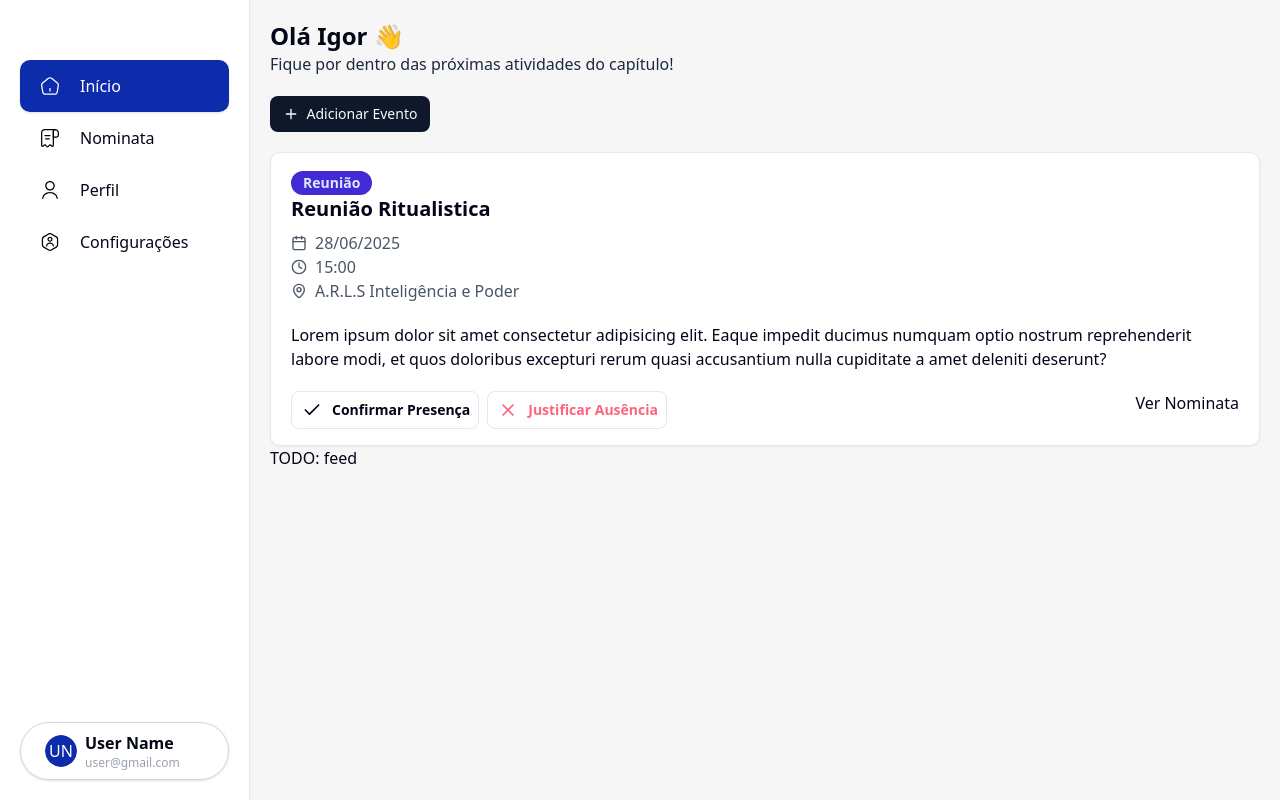
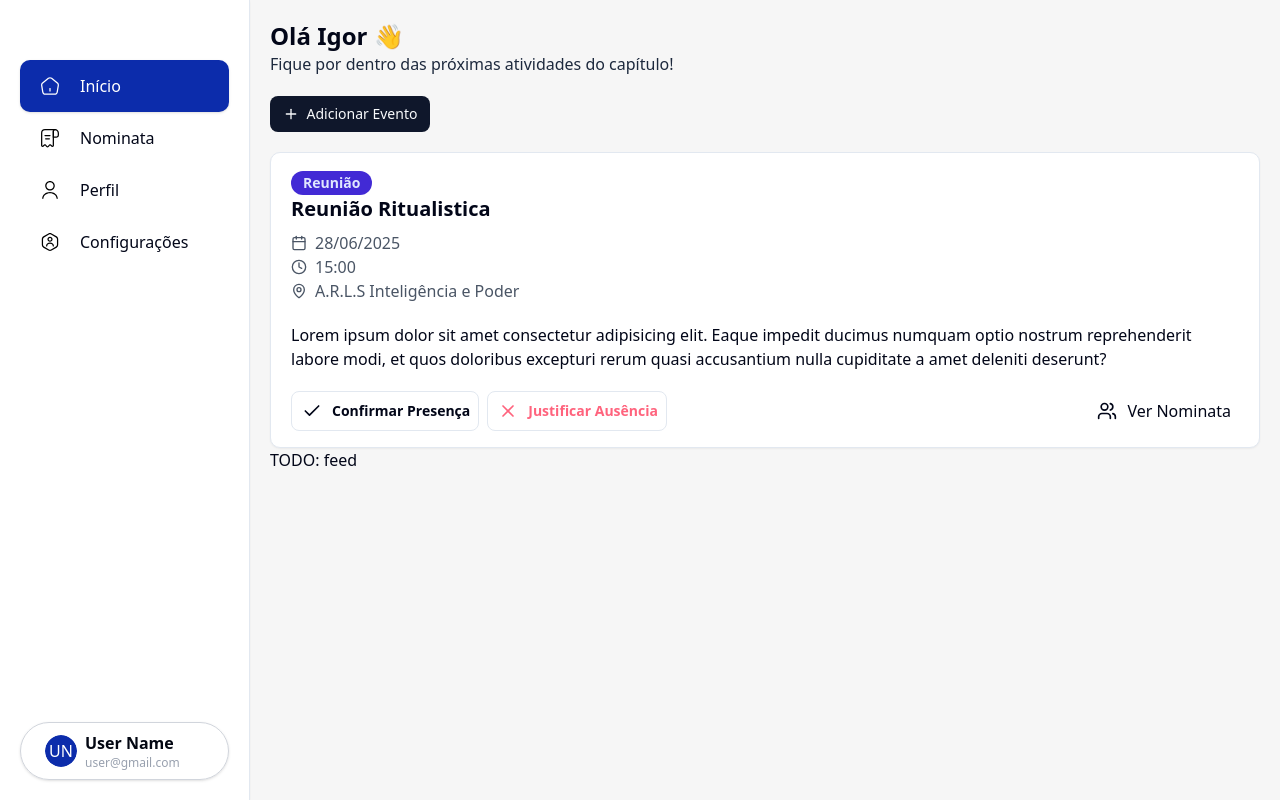
Before and after one commit to igorcol/site-tmmf, a Next.js app: page / in a window 1280 px wide. Built offline with nearby package versions, Linux system fonts and the light colour scheme.

Commit message:
feat: Nominata Btn

```diff
--- a/components/EventCard.tsx
+++ b/components/EventCard.tsx
@@ -1,5 +1,5 @@
 "use client";
-import { Calendar, Check, Clock, MapPin, X } from "lucide-react";
+import { Calendar, Check, Clock, MapPin, Users, X } from "lucide-react";
 import React, { useState } from "react";
 import { cn } from "@/lib/utils";
 
@@ -82,7 +82,9 @@
           </button>
         </div>
         {/* Nominata */}
-        <p>Ver Nominata</p>
+        <button className="flex flex-row gap-2 px-2 py-2 items-center justify-center cursor-pointer">
+          <Users height={20} /> Ver Nominata
+        </button>
       </div>
     </div>
   );
```
